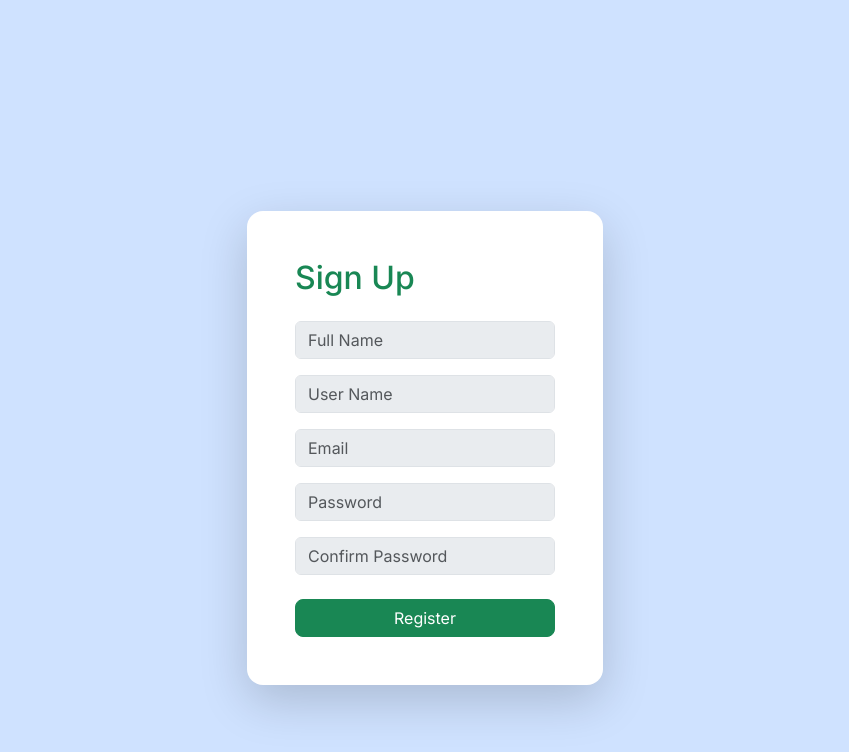
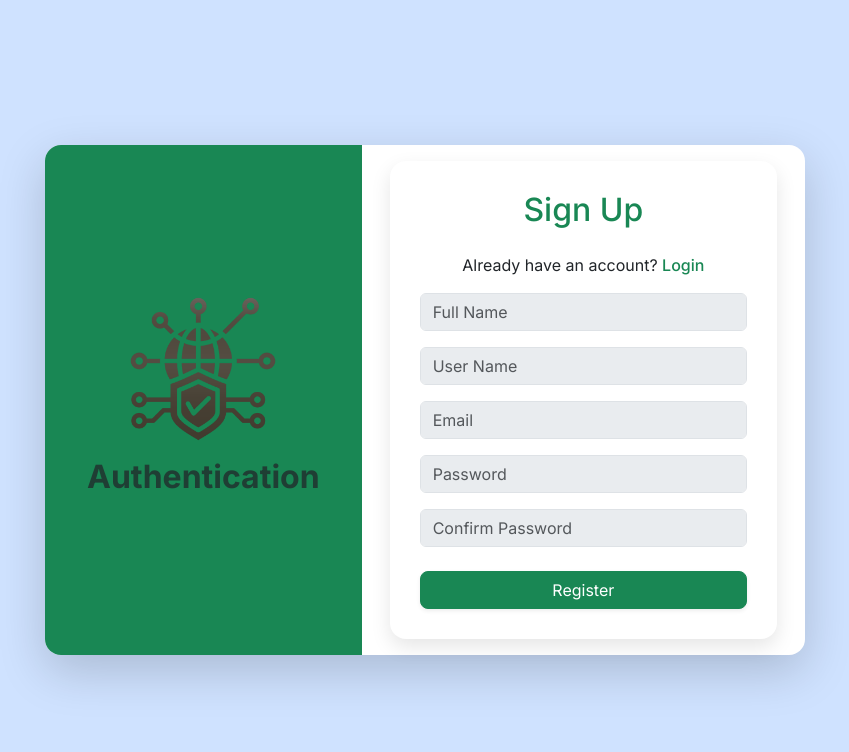
Before and after one commit to MDriyad017/Angular-CoreApiAUTH, an Angular app in the folder AuthClient/: page /signup in a window 1280 px wide. Before the commit this address led to /. Shown: the top 752 px of the page, without its empty margins (215-1064 px from the left). Built offline with nearby package versions, Linux system fonts and the light colour scheme.

Commit message:
commit on 30_08 _ 6:50pm

```diff
--- a/AuthClient/src/app/app.component.html
+++ b/AuthClient/src/app/app.component.html
@@ -1 +1 @@
-<app-user></app-user>
+<router-outlet></router-outlet>
--- a/AuthClient/src/app/app.routes.ts
+++ b/AuthClient/src/app/app.routes.ts
@@ -1,3 +1,16 @@
 import { Routes } from '@angular/router';
+import { UserComponent } from './user/user.component';
+import { RegistrationComponent } from './user/registration/registration.component';
+import { LoginComponent } from './user/login/login.component';
 
-export const routes: Routes = [];
+export const routes: Routes = [
+  {
+    path: '',
+    component: UserComponent,
+    children: [
+      { path: '', redirectTo: 'login', pathMatch: 'full' }, // 👈 default route
+      { path: 'signup', component: RegistrationComponent },
+      { path: 'login', component: LoginComponent }
+    ]
+  }
+];
--- /dev/null
+++ b/AuthClient/src/app/dashboard/dashboard.component.html
@@ -0,0 +1 @@
+<p>dashboard works!</p>
--- /dev/null
+++ b/AuthClient/src/app/user/login/login.component.css
@@ -0,0 +1,29 @@
+.auth-container {
+  background: #fff;
+  padding: 30px;
+  border-radius: 16px;
+  box-shadow: 0px 8px 20px rgba(0,0,0,0.1);
+  animation: fadeIn 0.8s ease;
+}
+
+.auth-container input {
+  transition: 0.3s ease;
+}
+
+.auth-container input:focus {
+  border-color: #28a745;
+  box-shadow: 0 0 8px rgba(40,167,69,0.3);
+}
+
+button {
+  transition: transform 0.2s ease;
+}
+
+button:hover {
+  transform: scale(1.03);
+}
+
+@keyframes fadeIn {
+  from {opacity:0; transform: translateY(20px);}
+  to {opacity:1; transform: translateY(0);}
+}
--- /dev/null
+++ b/AuthClient/src/app/user/login/login.component.html
@@ -0,0 +1,48 @@
+<div class="auth-container" @fadeInUp>
+  <h2 class="text-success text-center mb-4">Sign In</h2>
+
+  <form [formGroup]="form" (ngSubmit)="onSubmit()" [@shake]="form.invalid && isSubmitted ? 'in' : null">
+    <div class="mb-3">
+      <input
+        class="form-control bg-body-secondary"
+        placeholder="Email"
+        formControlName="email"
+      />
+      <div
+        class="error-feedback"
+        *ngIf="hasDisplayableError('email') && form.controls.email.hasError('required')"
+      >
+        Please enter your email
+      </div>
+    </div>
+
+    <div class="mb-3">
+      <input
+        type="password"
+        class="form-control bg-body-secondary"
+        placeholder="Password"
+        formControlName="password"
+      />
+      <div
+        class="error-feedback"
+        *ngIf="hasDisplayableError('password') && form.controls.password.hasError('required')"
+      >
+        Please enter your password
+      </div>
+    </div>
+
+    <button type="submit" class="btn btn-success w-100 rounded-3 shadow-sm">
+      Login
+    </button>
+  </form>
+
+  <div class="mt-4 text-center">
+    If you don't have an account?
+    <a
+      routerLink="/signup"
+      class="text-decoration-none fw-medium text-success d-inline-block"
+    >
+      Sign Up
+    </a>
+  </div>
+</div>
--- /dev/null
+++ b/AuthClient/src/app/user/login/login.component.ts
@@ -0,0 +1,70 @@
+import { Component } from '@angular/core';
+import { FormBuilder, Validators, ReactiveFormsModule } from '@angular/forms';
+import { RouterLink } from "@angular/router";
+import { CommonModule } from '@angular/common';
+import {
+  trigger,
+  transition,
+  style,
+  animate,
+  keyframes
+} from '@angular/animations';
+
+@Component({
+  selector: 'app-login',
+  standalone: true,
+  imports: [CommonModule, ReactiveFormsModule, RouterLink],
+  templateUrl: './login.component.html',
+  styleUrls: ['./login.component.css'],
+  animations: [
+    trigger('fadeInUp', [
+      transition(':enter', [
+        style({ opacity: 0, transform: 'translateY(40px)' }),
+        animate(
+          '600ms ease-out',
+          style({ opacity: 1, transform: 'translateY(0)' })
+        )
+      ])
+    ]),
+    trigger('shake', [
+      transition(':enter', [
+        animate(
+          '500ms ease-in',
+          keyframes([
+            style({ transform: 'translateX(-10px)', offset: 0.2 }),
+            style({ transform: 'translateX(10px)', offset: 0.4 }),
+            style({ transform: 'translateX(-10px)', offset: 0.6 }),
+            style({ transform: 'translateX(10px)', offset: 0.8 }),
+            style({ transform: 'translateX(0)', offset: 1 }),
+          ])
+        )
+      ])
+    ])
+  ]
+})
+export class LoginComponent {
+  constructor(public formBuilder: FormBuilder) {}
+
+  isSubmitted: boolean = false;
+
+  form = this.formBuilder.group({
+    email: ['', [Validators.required]],
+    password: ['', [Validators.required]]
+  });
+
+  hasDisplayableError(controlName: string): Boolean {
+    const control = this.form.get(controlName);
+    return (
+      Boolean(control?.invalid) &&
+      (this.isSubmitted || Boolean(control?.touched) || Boolean(control?.dirty))
+    );
+  }
+
+  onSubmit() {
+    this.isSubmitted = true;
+    if (this.form.invalid) {
+      return;
+    }
+    console.log(this.form.value);
+  }
+}
--- /dev/null
+++ b/AuthClient/src/app/user/registration/registration.component.css
@@ -0,0 +1,24 @@
+.auth-container {
+  background: #fff;
+  padding: 30px;
+  border-radius: 16px;
+  box-shadow: 0px 8px 20px rgba(0,0,0,0.1);
+  animation: fadeIn 0.8s ease;
+}
+
+.auth-container input {
+  transition: 0.3s ease;
+}
+
+.auth-container input:focus {
+  border-color: #28a745;
+  box-shadow: 0 0 8px rgba(40,167,69,0.3);
+}
+
+button {
+  transition: transform 0.2s ease;
+}
+
+button:hover {
+  transform: scale(1.03);
+}
--- a/AuthClient/src/app/user/registration/registration.component.html
+++ b/AuthClient/src/app/user/registration/registration.component.html
@@ -1,40 +1,45 @@
-<div class="mb-4 h2 text-success">Sign Up</div>
-<form [formGroup]="form" (ngSubmit)="onSubmit()">
+<div class="auth-container" @fadeInUp>
+  <h2 class="text-success text-center mb-4">Sign Up</h2>
+
+  <div class="text-center mb-3">
+    Already have an account?
+    <a routerLink="/login" class="text-decoration-none fw-medium text-success d-inline-block">Login</a>
+  </div>
+
+  <form [formGroup]="form" (ngSubmit)="onSubmit()" [@shake]="form.invalid && isSubmitted ? 'in' : null">
     <div class="mb-3">
       <input class="form-control bg-body-secondary" placeholder="Full Name" formControlName="fullName">
       <div class="error-feedback" *ngIf="hasDisplayableError('fullName') && form.controls.fullName.hasError('required')">Please enter your Full Name</div>
     </div>
+
     <div class="mb-3">
       <input class="form-control bg-body-secondary" placeholder="User Name" formControlName="userName">
       <div class="error-feedback" *ngIf="hasDisplayableError('userName') && form.controls.userName.hasError('required')">Enter your user name</div>
     </div>
+
     <div class="mb-3">
       <input class="form-control bg-body-secondary" placeholder="Email" formControlName="email">
       <div class="error-feedback" *ngIf="hasDisplayableError('email')">
-            <div *ngIf="form.controls.email.hasError('required')">
-                Please enter your email
-            </div>
-            <div *ngIf="form.controls.email.hasError('email')">
-                Please enter valid email
+        <div *ngIf="form.controls.email.hasError('required')">Please enter your email</div>
+        <div *ngIf="form.controls.email.hasError('email')">Please enter valid email</div>
       </div>
     </div>
-    </div>
+
     <div class="mb-3">
-        <input class="form-control bg-body-secondary" placeholder="Password" formControlName="password">
+      <input type="password" class="form-control bg-body-secondary" placeholder="Password" formControlName="password">
       <div class="error-feedback" *ngIf="hasDisplayableError('password')">
-            <div *ngIf="form.controls.password.hasError('required')">
-                Please enter your password
-            </div>
-            <div *ngIf="form.controls.password.hasError('minlength')">
-                Password at least 3 character
+        <div *ngIf="form.controls.password.hasError('required')">Please enter your password</div>
+        <div *ngIf="form.controls.password.hasError('minlength')">Password at least 3 character</div>
       </div>
     </div>
-    </div>
+
     <div class="mb-3">
-        <input class="form-control bg-body-secondary" placeholder="Confirm Password" formControlName="confirmPassword">
+      <input type="password" class="form-control bg-body-secondary" placeholder="Confirm Password" formControlName="confirmPassword">
       <div class="error-feedback" *ngIf="hasDisplayableError('confirmPassword') && form.controls.confirmPassword.hasError('passWordMissMatch')">Password Doesn't Match</div>
     </div>
+
     <div class="mt-4">
-        <button type="submit" class="btn btn-success w-100 rounded-3">Register</button>
+      <button type="submit" class="btn btn-success w-100 rounded-3 shadow-sm">Register</button>
     </div>
   </form>
+</div>
--- a/AuthClient/src/app/user/registration/registration.component.ts
+++ b/AuthClient/src/app/user/registration/registration.component.ts
@@ -1,28 +1,47 @@
 import { CommonModule } from '@angular/common';
 import { Component } from '@angular/core';
 import { AbstractControl, FormBuilder, ReactiveFormsModule, ValidatorFn, Validators } from '@angular/forms';
-import { FirstKeyPipe } from '../../shared/pipes/first-key.pipe';
+import { RouterLink } from '@angular/router';
+import { trigger, transition, style, animate, keyframes } from '@angular/animations';
 import { AuthService } from '../../shared/services/auth.service';
 import { ToastrService } from 'ngx-toastr';
 
 @Component({
   selector: 'app-registration',
   standalone: true,
-  imports: [
-    ReactiveFormsModule,
-    CommonModule,
-    FirstKeyPipe,
-  ],
+  imports: [ReactiveFormsModule, CommonModule, RouterLink],
   templateUrl: './registration.component.html',
-  styles: ``
+  styleUrls: ['./registration.component.css'],
+  animations: [
+    trigger('fadeInUp', [
+      transition(':enter', [
+        style({ opacity: 0, transform: 'translateY(40px)' }),
+        animate('600ms ease-out', style({ opacity: 1, transform: 'translateY(0)' }))
+      ])
+    ]),
+    trigger('shake', [
+      transition(':enter', [
+        animate(
+          '500ms ease-in',
+          keyframes([
+            style({ transform: 'translateX(-10px)', offset: 0.2 }),
+            style({ transform: 'translateX(10px)', offset: 0.4 }),
+            style({ transform: 'translateX(-10px)', offset: 0.6 }),
+            style({ transform: 'translateX(10px)', offset: 0.8 }),
+            style({ transform: 'translateX(0)', offset: 1 })
+          ])
+        )
+      ])
+    ])
+  ]
 })
-
 export class RegistrationComponent {
   constructor(
     public formBuilder: FormBuilder,
     private service: AuthService,
     private toastr: ToastrService
   ) {}
+
   isSubmitted:boolean = false;
 
   passWordMatchValid: ValidatorFn = (control:AbstractControl):null => {
@@ -54,10 +73,7 @@ export class RegistrationComponent {
           if (res.succeeded) {
             this.form.reset();
             this.isSubmitted = false;
-            this.toastr.success(
-              'New User Created..!',
-              'Registration Successfull'
-            );
+            this.toastr.success('New User Created..!','Registration Successfull');
           }
         },
         error: (err) => {
@@ -65,24 +81,13 @@ export class RegistrationComponent {
             err.error.errors.forEach((x: any) => {
               switch (x.code) {
                 case 'DuplicateUserName':
-                  this.toastr.error(
-                    'User Name is already taken..!',
-                    'Registration Failed'
-                  );
+                  this.toastr.error('User Name is already taken..!','Registration Failed');
                   break;
-
                 case 'DuplicateEmail':
-                  this.toastr.error(
-                    'Email is already taken..!',
-                    'Registration Failed'
-                  );
+                  this.toastr.error('Email is already taken..!','Registration Failed');
                   break;
-
                 default:
-                  this.toastr.error(
-                    'Contact the developer',
-                    'Registration Failed'
-                  );
+                  this.toastr.error('Contact the developer','Registration Failed');
                   console.log(x);
                   break;
               }
--- a/AuthClient/src/app/user/user.component.html
+++ b/AuthClient/src/app/user/user.component.html
@@ -1,12 +1,18 @@
-<div class="container mt-5">
+<div class="container">
   <div class="row vh-100 align-items-center">
-    <div class="col-lg-4 offset-lg-4 col-md-8 offset-md-2 col-10 offset-1">
-        <div class="rounded-4 border-0 shadow-lg bg-white" style="min-height: 450px;">
-            <div class="d-flex justify-content-start align-items-center">
-                <div class="p-5 w-100">
-                    <app-registration></app-registration>
-                </div>
+    <div class="col-xxl-6 offset-xxl-3 col-lg-8 offset-lg-2 col-10 offset-1">
+        <div class="row rounded-4 border-0 shadow-lg bg-white" style="min-height: 450px;">
+          <div class="col-md-5 d-md-flex d-none bg-success rounded-start-4 align-items-center justify-content-center">
+            <div class="text-center text-muted">
+              <img src="assets/Images/authLogo.png" class="w-50 mb-3">
+              <h2 class="fw-bolder">Authentication</h2>
             </div>
+          </div>
+          <div class="col-md-7 d-flex justify-content-start align-items-center">
+            <div class="p-3 w-100">
+                <router-outlet></router-outlet>
+            </div>
+          </div>
         </div>
     </div>
   </div>
--- a/AuthClient/src/app/user/user.component.ts
+++ b/AuthClient/src/app/user/user.component.ts
@@ -1,11 +1,11 @@
 import { Component } from '@angular/core';
 import { RegistrationComponent } from './registration/registration.component';
-
+import { RouterOutlet } from '@angular/router'; // Import the component
 
 @Component({
   selector: 'app-user',
   standalone: true,
-  imports: [RegistrationComponent],
+  imports: [RegistrationComponent, RouterOutlet],
   templateUrl: './user.component.html',
   styles: ``
 })
```
Also changed, not shown: AuthClient/src/app/dashboard/dashboard.component.ts (added, +12 -0 lines), AuthClient/src/assets/Images/authLogo.png (added). Lines whose indentation alone changed are shown as unchanged.
